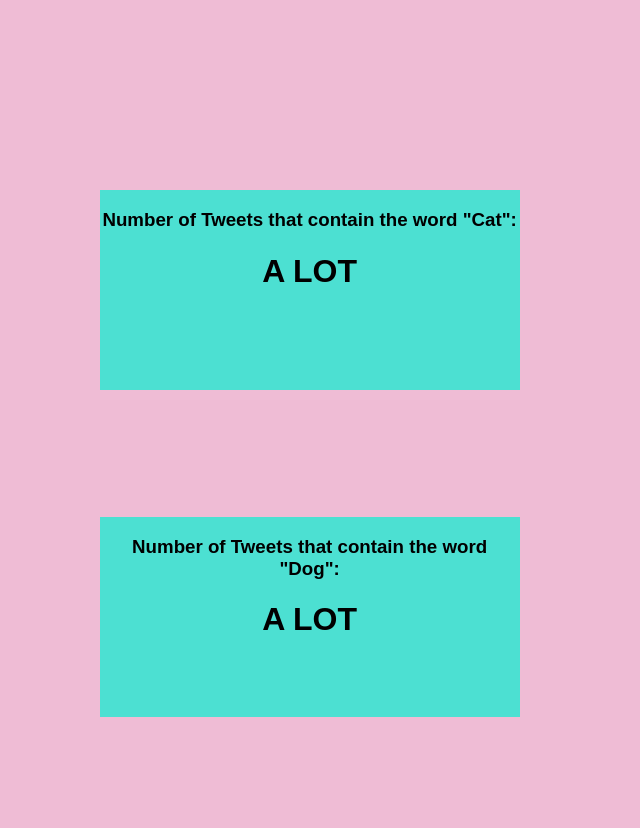
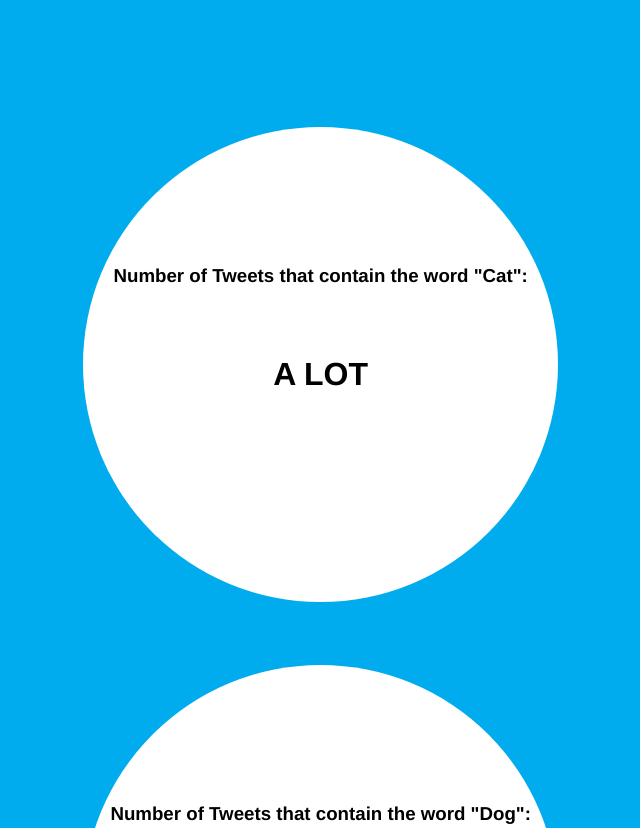
Before and after one commit to JorgeEscasan/tweepytest, a plain HTML site: page index.html in a window 1280 px wide. Shown: the part 280-1108 px from the top of the page, without its empty margins (98-738 px from the left). Before the commit the page ends 1005 px from the top, so only its background shows below. Drawn offline with Linux system fonts and the light colour scheme.

Commit message:
Initial commit

```diff
--- a/styles.css
+++ b/styles.css
@@ -1,34 +1,54 @@
 body {
-  font-family: Arial;
-  background: #EFBCD5;
+  font-family: Helvetica;
+/*  background: #EFBCD5; */
+  background: #00aced;
 }
 
 .cat {
-  background-color: #4CE0D2;
+/*  background-color: #4CE0D2;*/
+  background-color: white;
   text-align: center;
-  margin-left: 15%;
-  margin-right: 15%;
-  margin-top: 10%;
+  margin-left: 13.7%;
+  margin-right: 13.7%;
+  margin-top: 5%;
   display: inline-block;
-  height: 200px;
-  width: 420px;
+  height: 475px;
+  width: 475px;
+  border-radius: 50%;
+}
+
+.cat h3 {
+  padding-top: 25%;
+}
+
+.cat h1 {
+  padding-top: 10%;
 }
 
 .dog {
-  background-color: #4CE0D2;
+/*  background-color: #4CE0D2;*/
+  background-color: white;
   text-align: center;
-  margin-left: 15%;
-  margin-right: 15%;
-  margin-top: 10%;
+  margin-left: 13.7%;
+  margin-right: 13.7%;
+  margin-top: 5%;
   display: inline-block;
-  height: 200px;
-  width: 420px;
+  height: 475px;
+  width: 475px;
+  border-radius: 50%;
+}
 
+.dog h3 {
+  padding-top: 25%;
+}
+
+.dog h1 {
+  padding-top: 10%;
 }
 
 .heading {
   text-align: center;
   font-size: 80px;
   margin: auto;
-  color: #6BFFB8;
+/*  color: #6BFFB8;*/
 }
```
Also changed, not shown: 1 other file.
